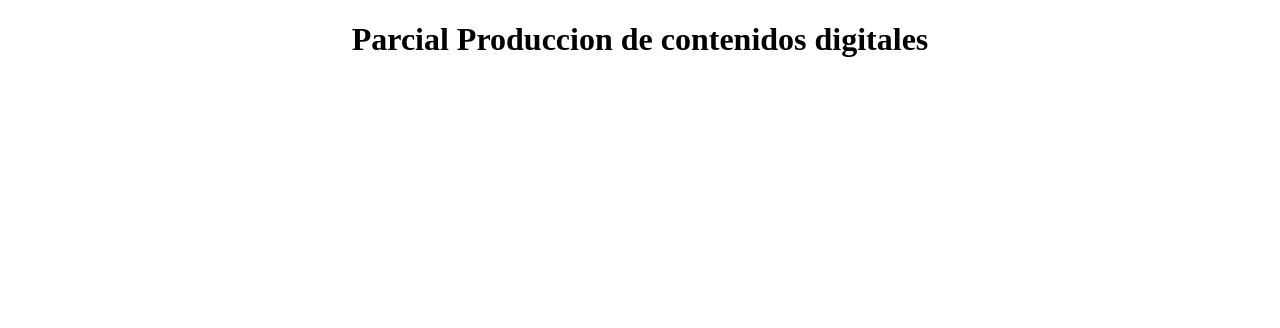
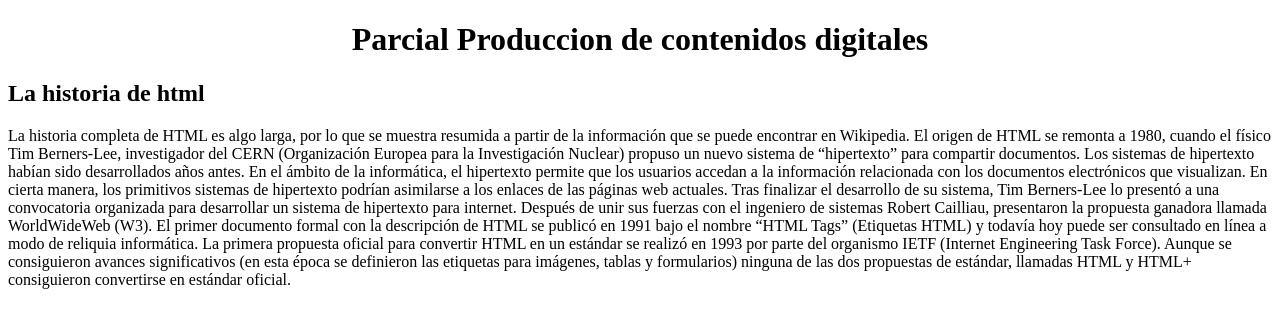
Before and after one commit to Juapo7w7/Parcial, a plain HTML site: page index.html in a window 1280 px wide. Drawn offline with Linux system fonts and the light colour scheme.

Commit message:
Se a agregado toda la historia del html

```diff
--- a/index.html
+++ b/index.html
@@ -8,5 +8,29 @@
 </head>
 <body>
     <center><h1>Parcial Produccion de contenidos digitales</h1></center>
+    <h2>La historia de html</h2>
+
+    <div>
+        La historia completa de HTML es algo larga, por lo que se muestra resumida
+        a partir de la información que se puede encontrar en Wikipedia.
+        El origen de HTML se remonta a 1980, cuando el físico Tim Berners-Lee, investigador
+        del CERN (Organización Europea para la Investigación Nuclear) propuso un nuevo sistema
+        de “hipertexto” para compartir documentos.
+        Los sistemas de hipertexto habían sido desarrollados años antes. En el ámbito de la
+        informática, el hipertexto permite que los usuarios accedan a la información relacionada
+        con los documentos electrónicos que visualizan. En cierta manera, los primitivos sistemas
+        de hipertexto podrían asimilarse a los enlaces de las páginas web actuales.
+        Tras finalizar el desarrollo de su sistema, Tim Berners-Lee lo presentó a una convocatoria
+        organizada para desarrollar un sistema de hipertexto para internet. Después de unir sus
+        fuerzas con el ingeniero de sistemas Robert Cailliau, presentaron la propuesta ganadora
+        llamada WorldWideWeb (W3). El primer documento formal con la descripción de HTML se publicó
+        en 1991 bajo el nombre “HTML Tags” (Etiquetas HTML) y todavía hoy puede ser consultado en
+        línea a modo de reliquia informática.
+        La primera propuesta oficial para convertir HTML en un estándar se realizó en 1993 por parte
+        del organismo IETF (Internet Engineering Task Force). Aunque se consiguieron avances
+        significativos (en esta época se definieron las etiquetas para imágenes, tablas y formularios)
+        ninguna de las dos propuestas de estándar, llamadas HTML y HTML+ consiguieron convertirse en
+        estándar oficial.
+    </div>
 </body>
 </html>
```
